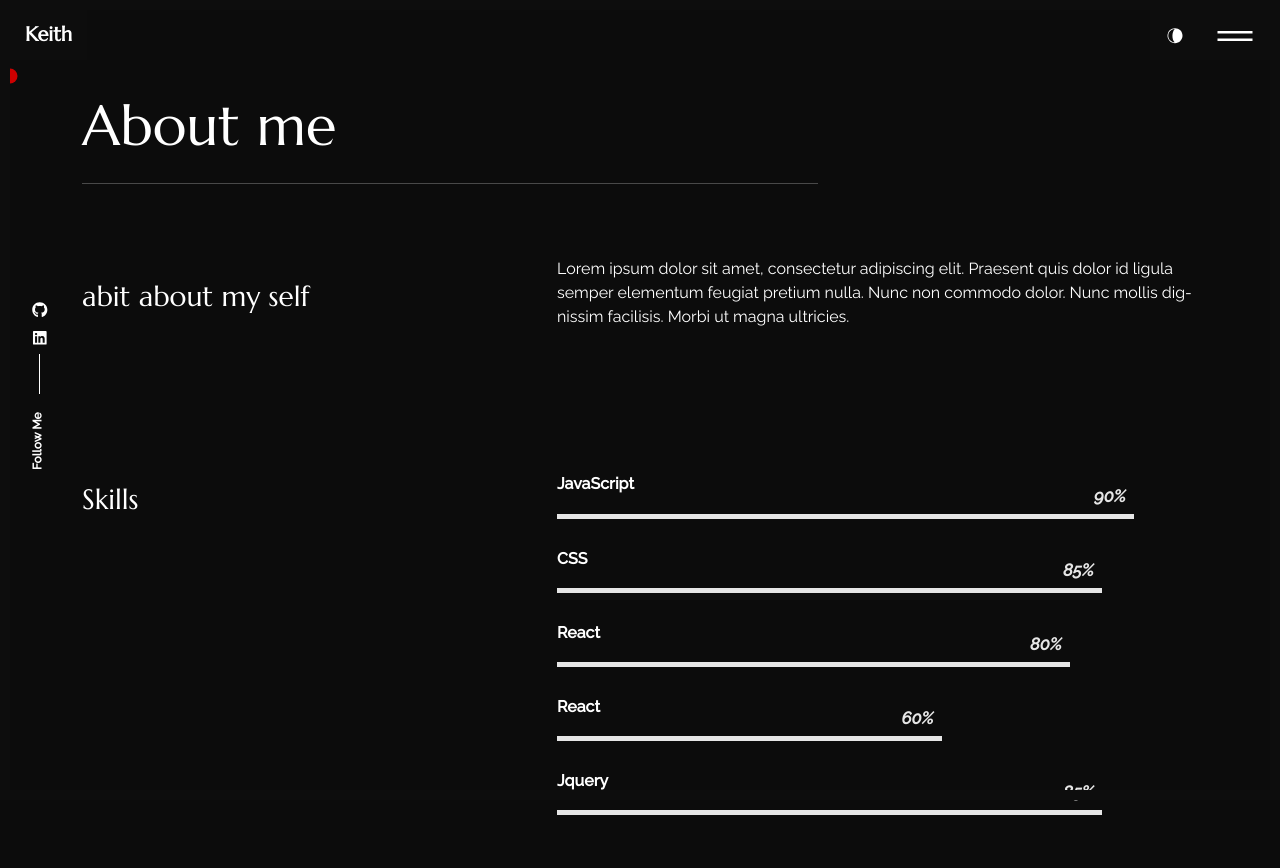
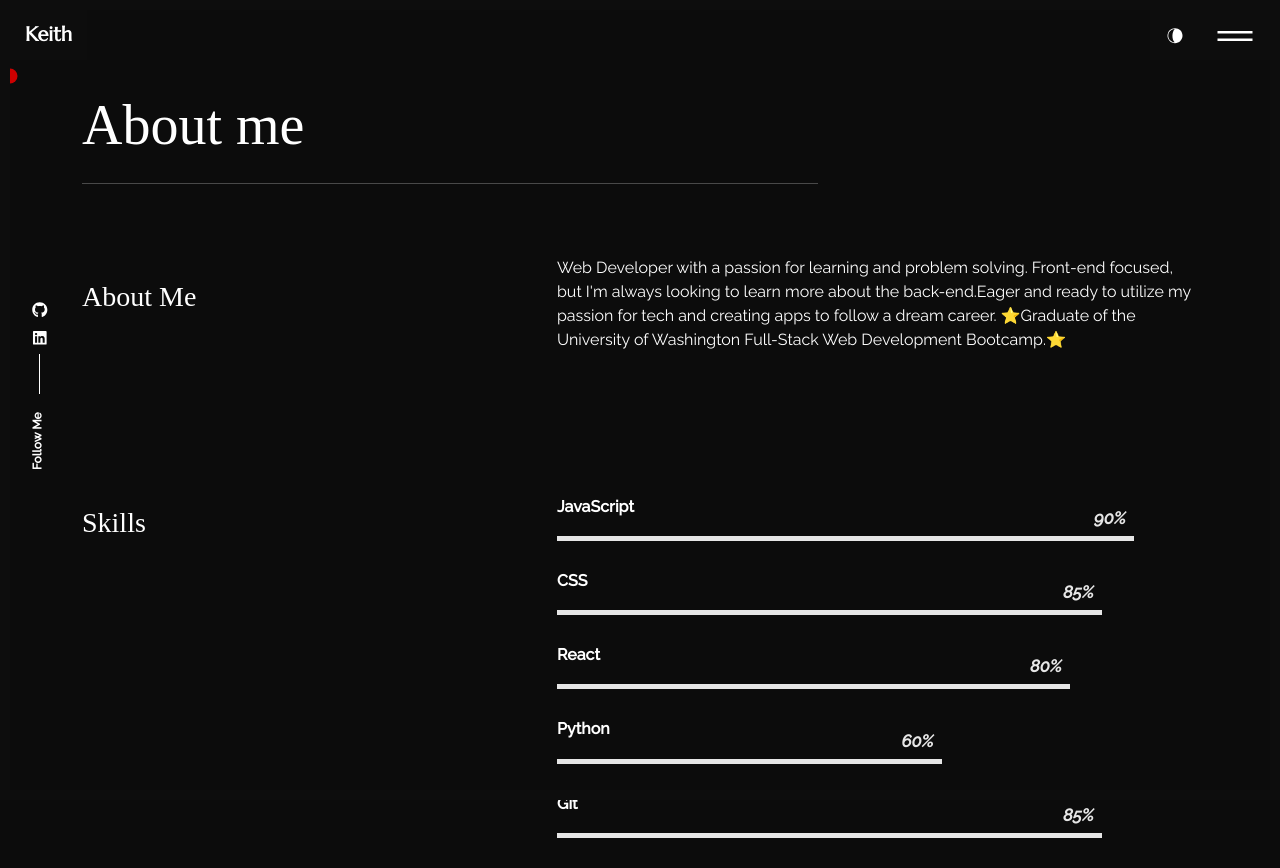
Before and after one commit to KeithMurph/portfolio.react, a React (Create React App) app: page /about in a window 1280 px wide. Before the commit the page ends 845 px from the top, so only its background shows below. Built offline with nearby package versions, Linux system fonts and the light colour scheme.

Commit message:
updated fonts

```diff
--- a/src/content_option.js
+++ b/src/content_option.js
@@ -8,16 +8,16 @@ const introdata = {
     title: "I’m Keith Murphy",
     animated: {
         first: "Full Stack Web Developer",
-        second: "I like making games",
+        second: "I design websites",
         third: "I develop mobile apps",
     },
-    description: "Lorem ipsum dolor sit amet, consectetur adipiscing elit. Sed at nisl euismod urna bibendum",
+    description: "Seattle based Full Stack Web Developer, ready to bring your vision to life",
     your_img_url: "https://i.postimg.cc/L6d0pBvN/robert-ritchie-JEic-DFy5-Cd8-unsplash.jpg",
 };
 
 const dataabout = {
-    title: "abit about my self",
-    aboutme: "Lorem ipsum dolor sit amet, consectetur adipiscing elit. Praesent quis dolor id ligula semper elementum feugiat pretium nulla. Nunc non commodo dolor. Nunc mollis dignissim facilisis. Morbi ut magna ultricies.",
+    title: "About Me",
+    aboutme: "Web Developer with a passion for learning and problem solving. Front-end focused, but I'm always looking to learn more about the back-end.Eager and ready to utilize my passion for tech and creating apps to follow a dream career. ⭐Graduate of the University of Washington Full-Stack Web Development Bootcamp.⭐",
 };
 
 
@@ -34,11 +34,11 @@ const skills = [{
         value: 80,
     },
     {
-        name: "React",
+        name: "Python",
         value: 60,
     },
     {
-        name: "Jquery",
+        name: "Git",
         value: 85,
     },
 ];
@@ -104,12 +104,11 @@ const dataportfolio = [{
 
 ];
 
+// Email.js template sends email to keithmurphy.dev@gmail
 const contactConfig = {
     YOUR_EMAIL: "keithmurphy.dev@gmail.com",
     YOUR_FONE: "(520)891-2082",
     description: "",
-    // creat an emailjs.com account
-    // check out this tutorial https://www.emailjs.com/docs/examples/reactjs/
     YOUR_SERVICE_ID: "service_71knnd8",
     YOUR_TEMPLATE_ID: "template_dyqkm2a",
     YOUR_USER_ID: "c7Opcz71Vuwxt-QXz",
--- a/src/index.css
+++ b/src/index.css
@@ -48,7 +48,7 @@ h3,
 h4,
 h5,
 h6 {
-    font-family: Marcellus;
+    font-family: Della Respira;
 }
 
 a,
```
